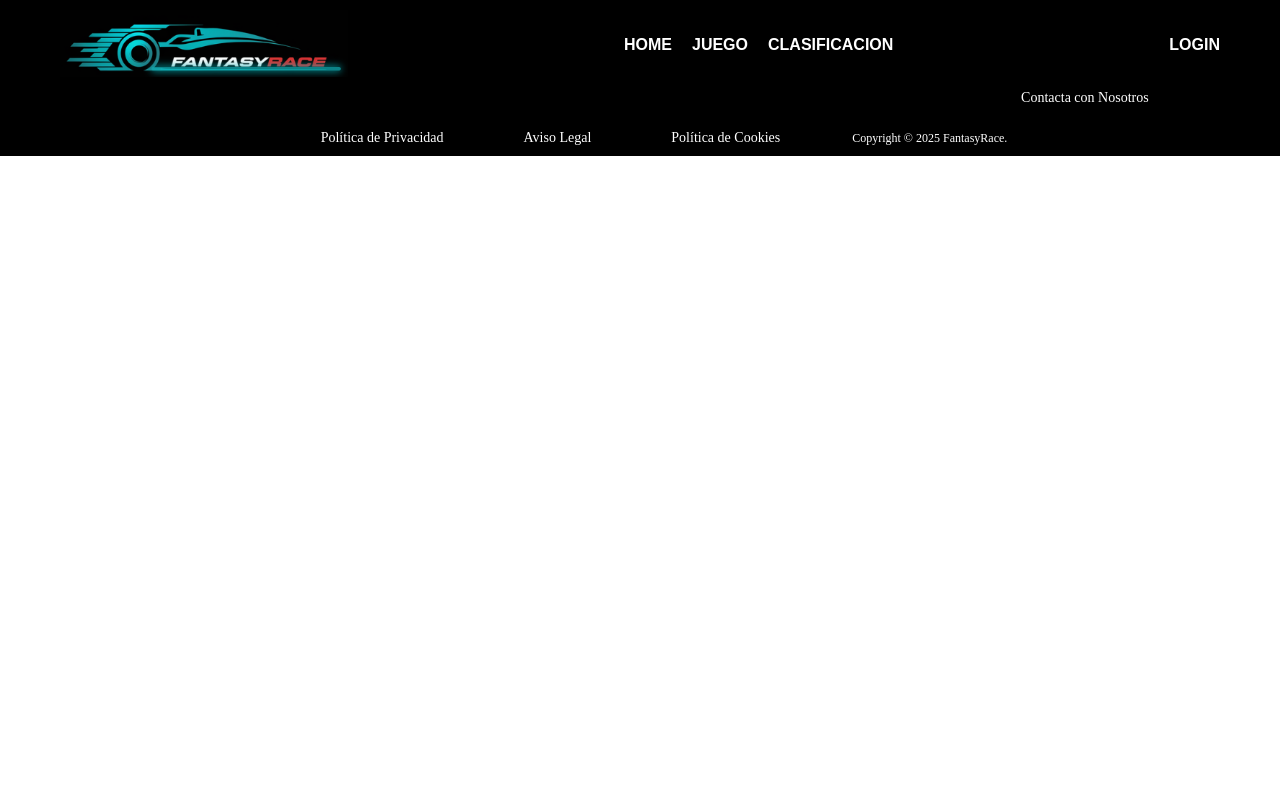
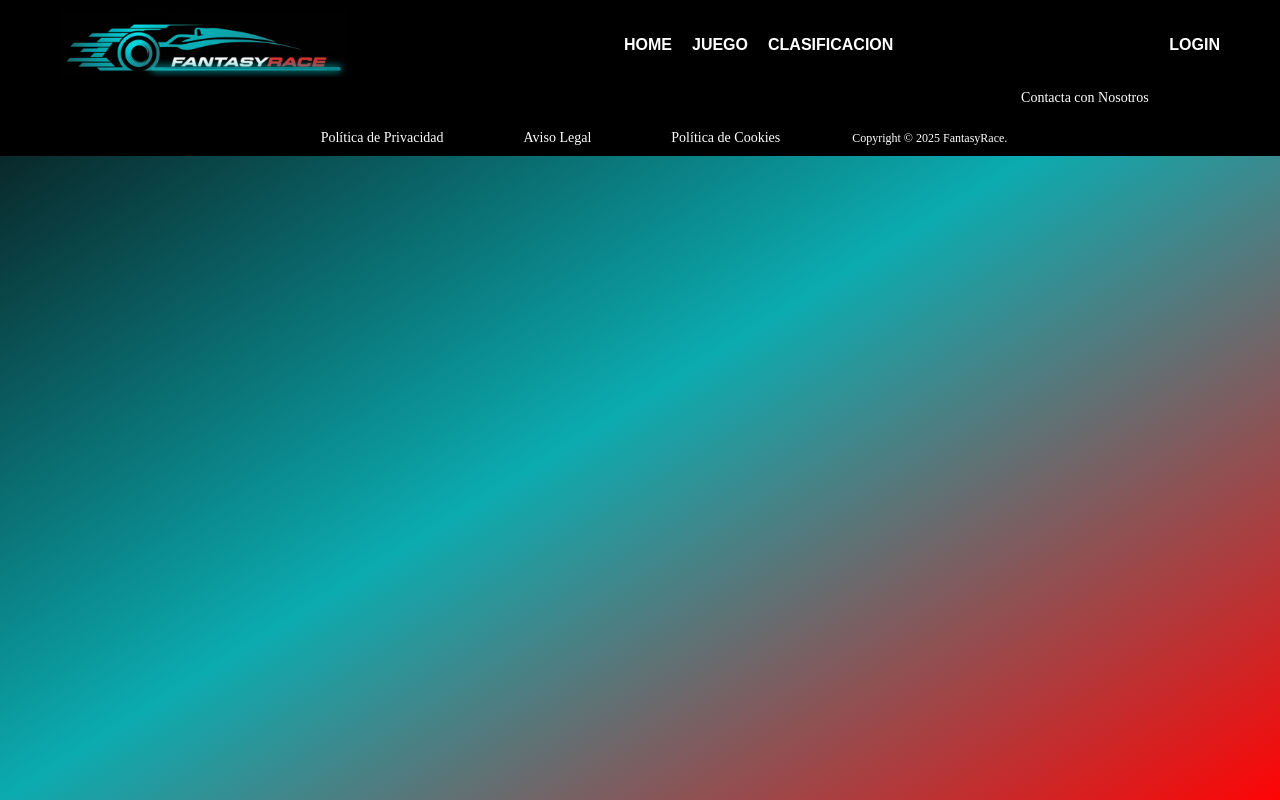
Before and after one commit to FantasyMasters/FantasyRace, a Vue app: page /login in a window 1280 px wide. Built offline with nearby package versions, Linux system fonts and the light colour scheme.

Commit message:
Primer commit de login, background gradiente hecho

```diff
--- /dev/null
+++ b/src/components/LoginComponent.vue
@@ -0,0 +1,28 @@
+<template>
+    <div class="background-gradient">
+
+        <form @submit.prevent="login">
+
+    </form>
+  </div>
+</template>
+
+<script setup>
+
+</script>
+
+<style scoped>
+
+.background-gradient {
+    background-image: linear-gradient(to bottom right, #09090A, #0BABB0, #FF0404);
+    position: absolute;
+    top: 0;
+    left: 0;
+    width: 100%;
+    height: 100%;
+    display: flex;
+    justify-content: center;
+    align-items: center;
+    z-index: -1; /* Para que el contenido del formulario esté encima */
+}
+</style>
--- a/src/router/index.js
+++ b/src/router/index.js
@@ -5,6 +5,8 @@ import RacesView from '../views/RacesView.vue';
 import ConstructorsView from '../views/ConstructorsView.vue';
 import DriversView from '../views/DriversView.vue';
 import ResultsView from '../views/ResultsView.vue';
+import LoginView from '../views/LoginView.vue';
+
 
 const routes = [
   { path: '/', component: HomeView },
@@ -12,7 +14,8 @@ const routes = [
   { path: '/races', component: RacesView },
   { path: '/constructors', component: ConstructorsView },
   { path: '/drivers', component: DriversView },
-  { path: '/results', component: ResultsView }
+  { path: '/results', component: ResultsView },
+  { path: '/login', component: LoginView }
 
 ];
 
--- /dev/null
+++ b/src/views/LoginView.vue
@@ -0,0 +1,13 @@
+<template>
+  <div>
+    <LoginComponent />
+  </div>
+</template>
+
+<script setup>
+  import LoginComponent from '@/components/LoginComponent.vue';
+</script>
+
+<style scoped>
+
+</style>
```
